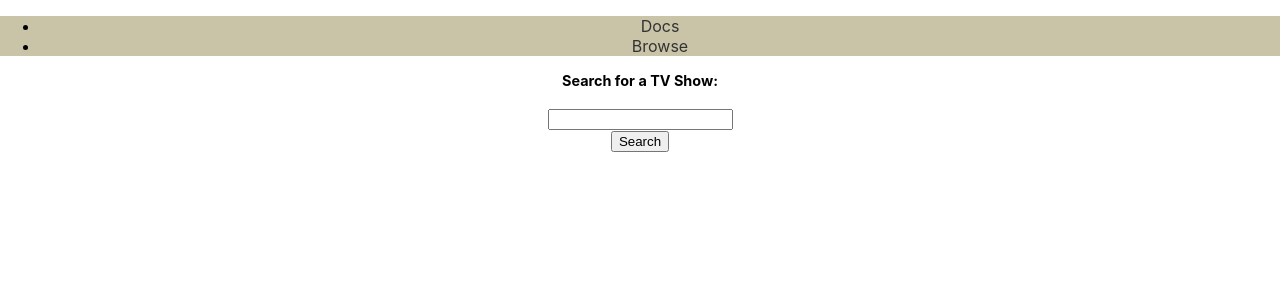
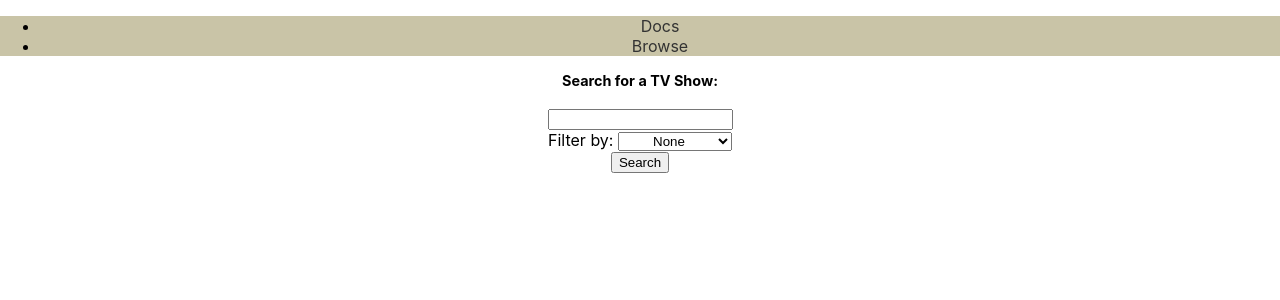
Before and after one commit to itoito2/tvshow_react, a React (Create React App) app: page /browse in a window 1280 px wide. Shown: the top 300 px of the page. Built offline with nearby package versions, Linux system fonts and the light colour scheme.

Commit message:
add filter

```diff
--- a/src/components/SearchBar/SearchBar.js
+++ b/src/components/SearchBar/SearchBar.js
@@ -5,7 +5,8 @@ import Loading from '../Loading/Loading';
 
 function SearchBar() {
     const [search_term, set_search_term] = useState("")
-    const [search_res, set_search_res] = useState([]);
+    const [search_res, set_search_res] = useState([])
+    const [filter, set_filter] = useState("")
     const [is_loading, set_is_loading] = useState(false)
 
     const fetch_data = async() => {
@@ -18,21 +19,51 @@ function SearchBar() {
                 }
                 const result = await response.json()
                 set_search_res(result)
-                set_is_loading(false)
             } catch(e) {
                 console.log("Error occurred:", e)
             }
         }
+        set_is_loading(false)
+    }
+
+    const apply_filter = () => {
+        let filtered_shows = [...search_res]
+
+        switch (filter) {
+            case "average_rating":
+                filtered_shows = filtered_shows.sort((a, b) => {
+                    const ratingA = a.show.rating?.average || 0;
+                    const ratingB = b.show.rating?.average || 0;
+                    return ratingB - ratingA;  // Sort in decreasing order
+                });
+                break
+
+            case "ongoing":
+                filtered_shows = filtered_shows.filter(tvshow => tvshow.show?.status === "Running")
+                break
+
+            default:
+                break
+        }
+
+        return filtered_shows
     }
 
     return(
         <div>
             <h4>Search for a TV Show: </h4>
             <input type="text" value={search_term} onChange={e => set_search_term(e.target.value)} name="search_term"/> <br/>
+            Filter by: <select onChange={e => set_filter(e.target.value)}>
+                <option value="" selected>None</option>
+                <option value="average_rating">Average Rating</option>
+                <option value="ongoing" >Ongoing</option>
+            </select><br/>
             <button onClick={() => fetch_data()}>Search</button>
             {is_loading && <Loading />}
             {
-                search_res.length > 0 ? <TVShowList shows={search_res} />  : ""
+                search_res.length > 0 ? (
+                    filter.length > 0 ? <TVShowList shows={apply_filter()}/> : <TVShowList shows={search_res} />
+                ) : ""
             }
         </div>
     )
```
